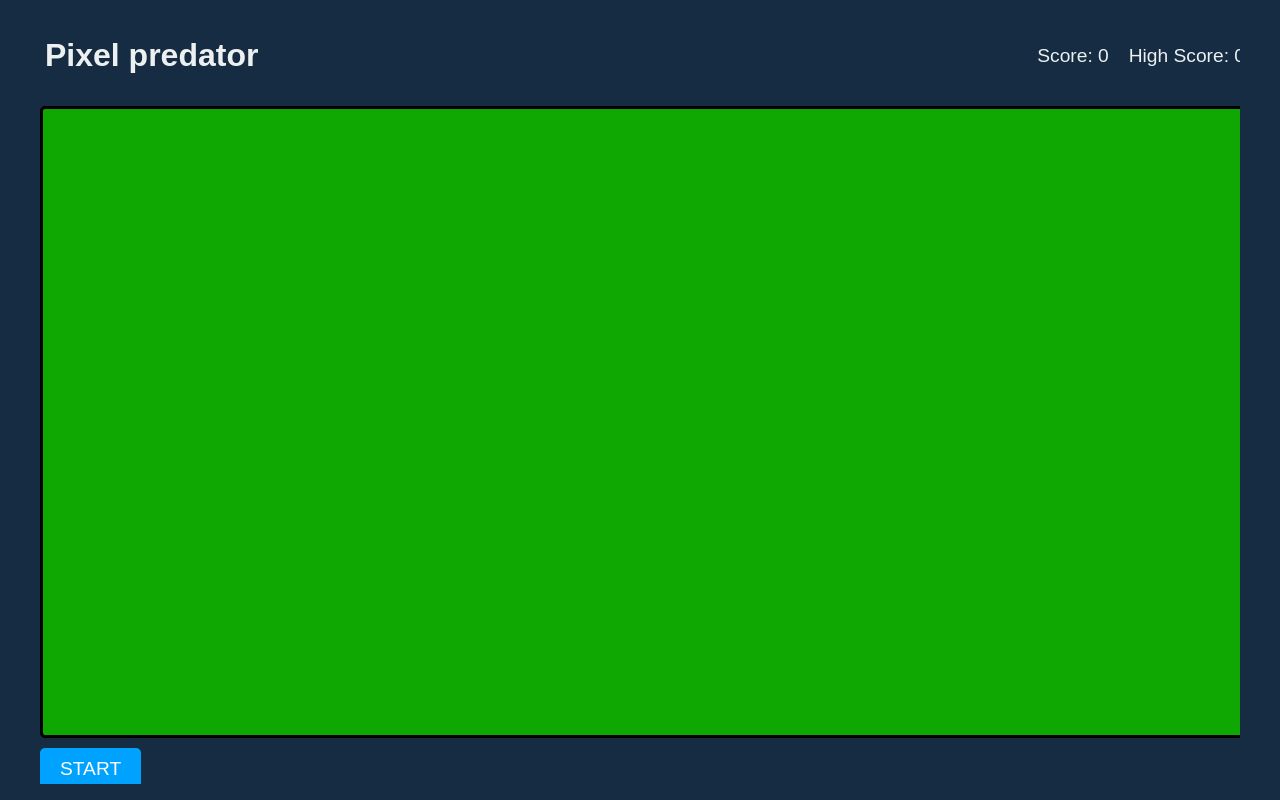
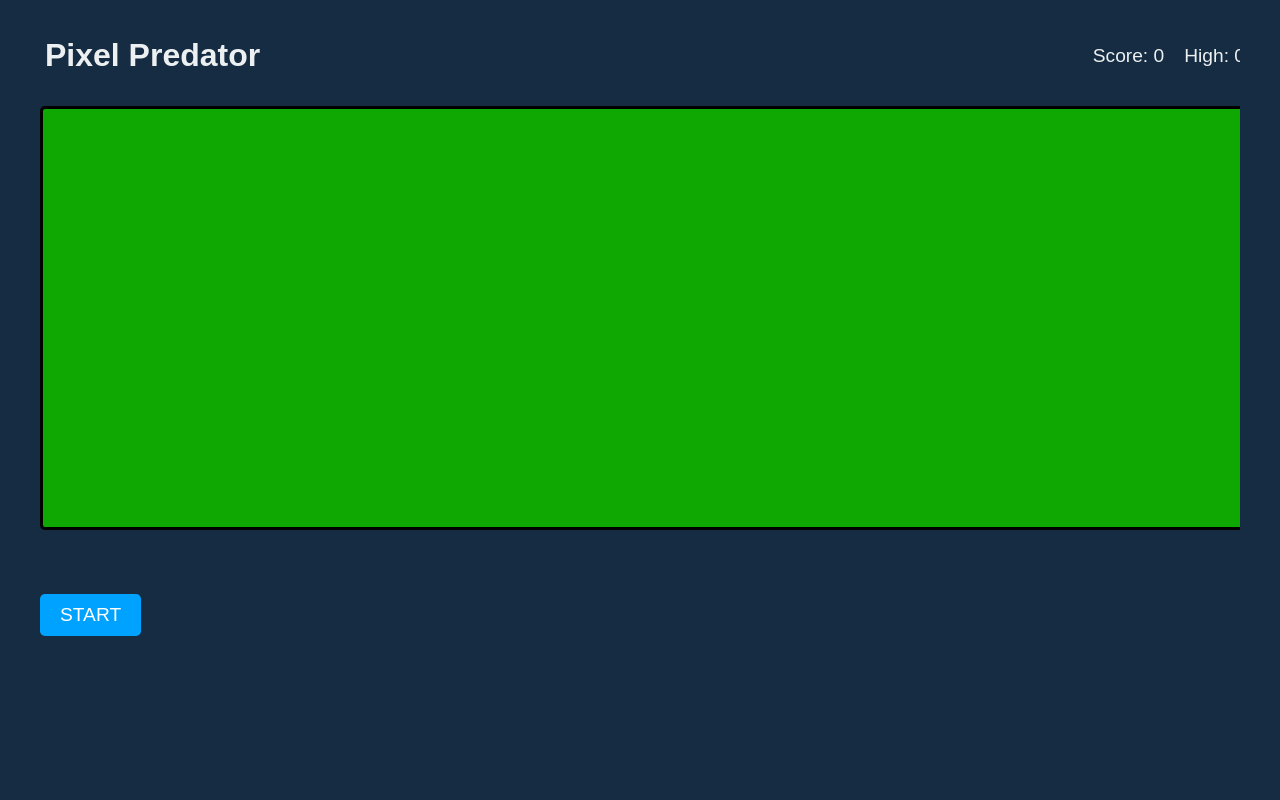
Before and after one commit to jrajan14/pixel-predator, a plain HTML site: page index.html in a window 1280 px wide. Drawn offline with Linux system fonts and the light colour scheme.

Commit message:
Update index.html

```diff
--- a/index.html
+++ b/index.html
@@ -1,32 +1,33 @@
 <!DOCTYPE html>
-
-<meta name="viewport" content="width=device-width, initial-scale=1.0, maximum-scale=1.0, user-scalable=no">
-
 <html lang="en">
 <head>
     <meta charset="UTF-8">
-    <meta name="viewport" content="width=device-width, initial-scale=1.0">
+    <meta name="viewport" content="width=device-width, initial-scale=1.0, maximum-scale=1.0, user-scalable=no">
     <title>Pixel Predator</title>
     <link rel="stylesheet" href="styles.css">
 </head>
 <body>
     <div class="game-container">
         <div class="game-header">
-            <h1>Pixel predator</h1>
+            <h1>Pixel Predator</h1>
             <div class="score-display">
                 <div>Score: <span id="score">0</span></div>
-                <div>High Score: <span id="high-score">0</span></div>
+                <div>High: <span id="high-score">0</span></div>
             </div>
         </div>
-        <canvas id="gameCanvas"></canvas>
+        <div class="canvas-container">
+            <canvas id="gameCanvas"></canvas>
+            <!-- Add these mobile controls inside canvas container -->
+            <div id="mobileControls" class="mobile-controls">
+                <div class="tilt-indicator">
+                    <div class="tilt-dot"></div>
+                </div>
+                <div class="mobile-instruction">Tilt device to move</div>
+            </div>
+        </div>
         <div class="controls">
             <button id="startButton">START</button>
-        </div>
-        <div id="mobileControls" class="mobile-controls">
-            <div class="tilt-indicator">
-                <div class="tilt-dot"></div>
-            </div>
-            <div class="mobile-instruction">Tilt device to move</div>
+            <!-- iOS permission button will be added by JavaScript -->
         </div>
     </div>
     <script src="game.js"></script>
```
